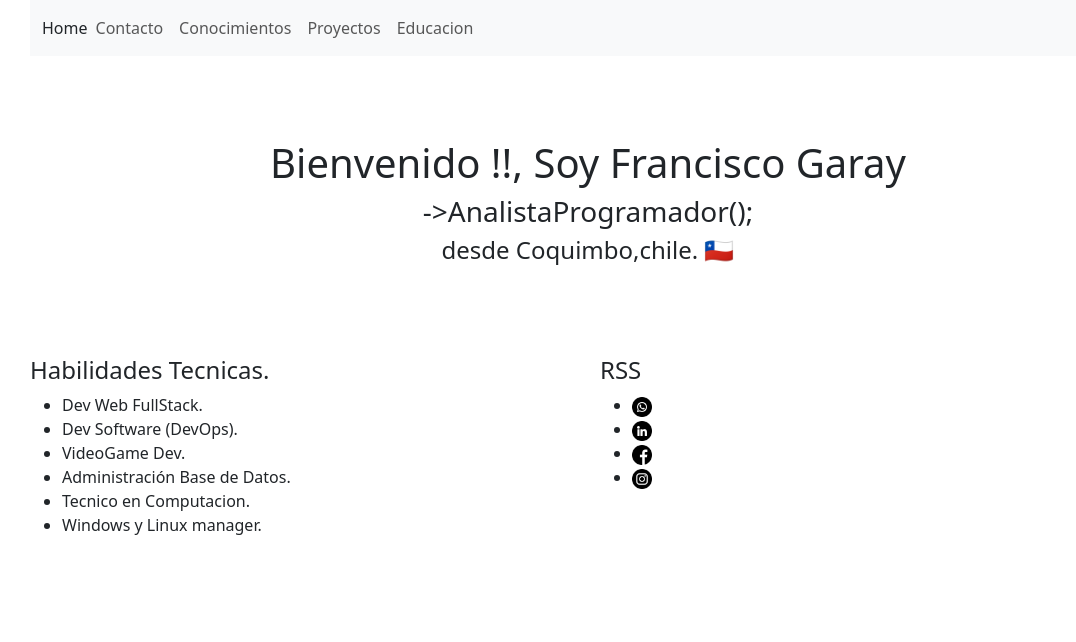
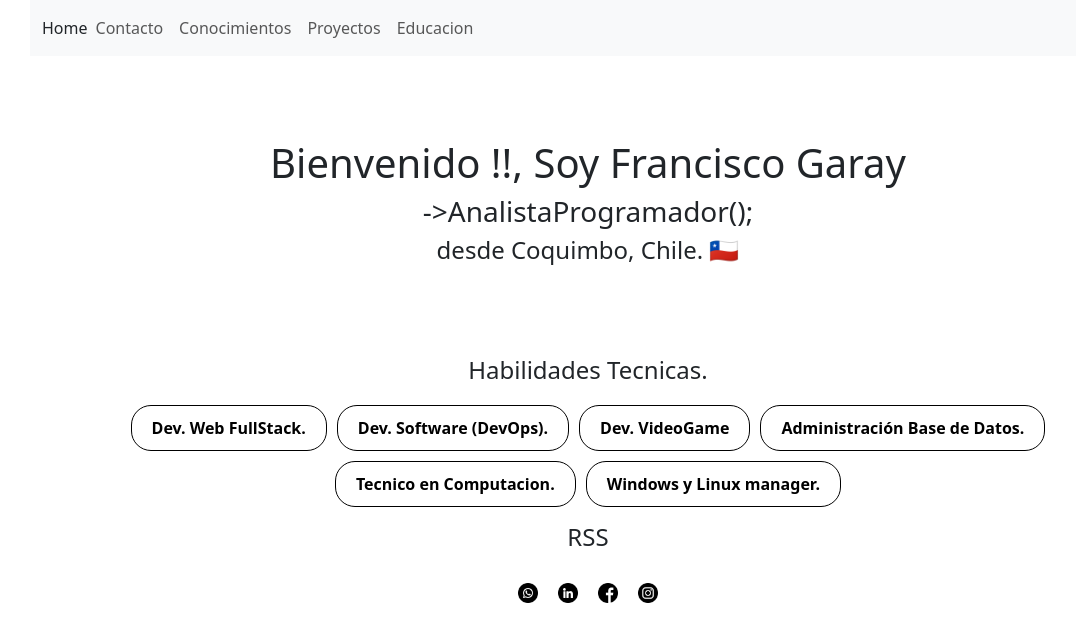
Before and after one commit to garay21/FranciscoGaray, a React (Vite) app: page / in a window 1280 px wide. Shown: the top 642 px of the page, without its empty margins (52-1128 px from the left). Built offline with nearby package versions, Linux system fonts and the light colour scheme.

Commit message:
Welcome con habilidades tecnicas, diseño listo. rss diseño listo

```diff
--- a/src/index.css
+++ b/src/index.css
@@ -15,5 +15,6 @@
 
 #root , body{
   width: 100%;
-  height: 100vh;
+  height: 100%;
+  min-height: 100vh;
 }
--- a/src/styles/welcome.css
+++ b/src/styles/welcome.css
@@ -5,3 +5,34 @@
 .content-box {
     width: 100%;
 }
+.tecnical-container {
+    list-style-type: none;
+    display: flex;
+    gap: 10px;
+    flex-wrap: wrap;
+    justify-content: center;
+    padding: 0;
+    margin-top: 20px;
+  }
+
+.tecnical-button {
+    padding: 10px 20px;
+    border-radius: 20px;
+    cursor: pointer;
+    transition: transform 0.3s;
+    color: #000000; /* Color del texto */
+    font-weight: bold;
+    border: #000000 1px solid;
+}
+
+.tecnical-button:hover {
+    transform: scale(1.05);
+}
+.rss-section{
+    list-style-type: none;
+    display: flex;
+    justify-content: center;
+    flex-wrap: wrap;
+    gap: 20px;
+    padding: 20px;
+}
--- a/src/view/Welcome.jsx
+++ b/src/view/Welcome.jsx
@@ -11,25 +11,25 @@ const Welcome = ()=>{
                 <div className="text-center content-box">
                     <h1>Bienvenido !!, Soy Francisco Garay</h1>
                     <h3>-&gt;AnalistaProgramador();</h3>
-                    <h4>desde Coquimbo,chile. 🇨🇱</h4>
+                    <h4>desde Coquimbo, Chile. 🇨🇱</h4>
                     <h5></h5>
                 </div>
             </div>
             <div className='row'>
-                <div className='col-12 col-sm-6'>
-                    <h4>Habilidades Tecnicas.</h4>
-                    <ul>
-                        <li>Dev Web FullStack.</li>
-                        <li>Dev Software (DevOps).</li>
-                        <li>VideoGame Dev.</li>
-                        <li>Administración Base de Datos.</li>
-                        <li>Tecnico en Computacion.</li>
-                        <li>Windows y Linux manager.</li>
+                <div className='col-12'>
+                    <h4 className="text-center">Habilidades Tecnicas.</h4>
+                    <ul className='tecnical-container'>
+                        <li className='tecnical-button dwfs'>Dev. Web FullStack.</li>
+                        <li className='tecnical-button dsoft'>Dev. Software (DevOps).</li>
+                        <li className='tecnical-button dvvg'>Dev. VideoGame</li>
+                        <li className='tecnical-button abd'>Administración Base de Datos.</li>
+                        <li className='tecnical-button tcm'>Tecnico en Computacion.</li>
+                        <li className='tecnical-button wlm'>Windows y Linux manager.</li>
                     </ul>
                 </div>
-                <div className='col-12 col-sm-6'>
-                    <h4>RSS</h4>
-                    <ul>
+                <div className='col-12'>
+                    <h4 className="text-center">RSS</h4>
+                    <ul className="rss-section">
                         <li><a href=''><img src={wsp} width='20px'/></a></li>
                         <li><a href=''><img src={ltk} width='20px'/></a></li>
                         <li><a href=''><img src={fcb} width='20px'/></a></li>
```
